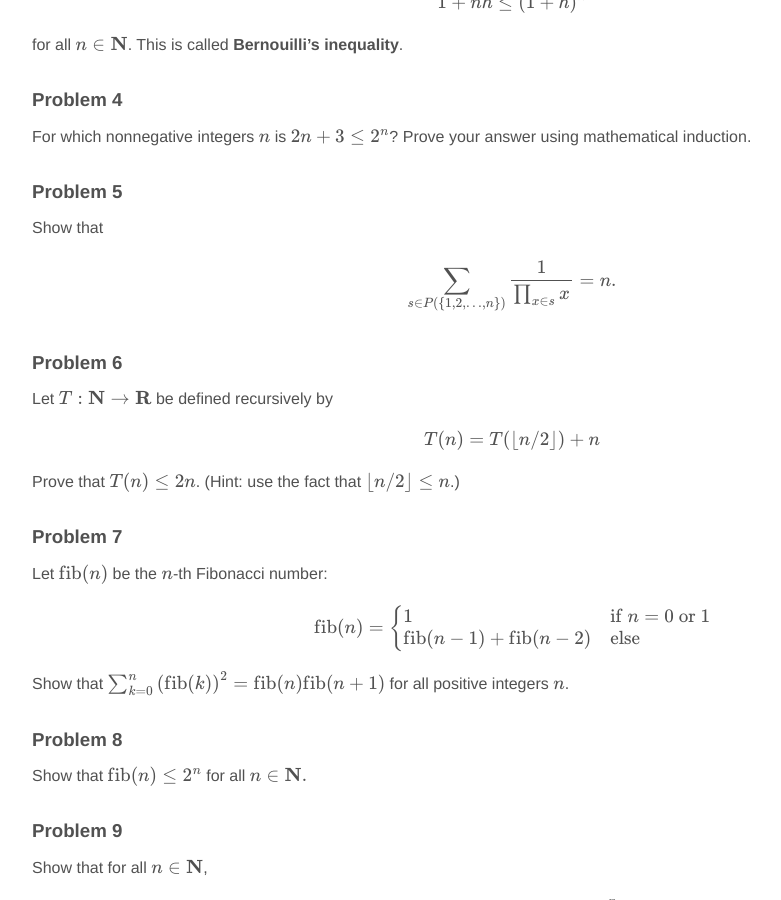
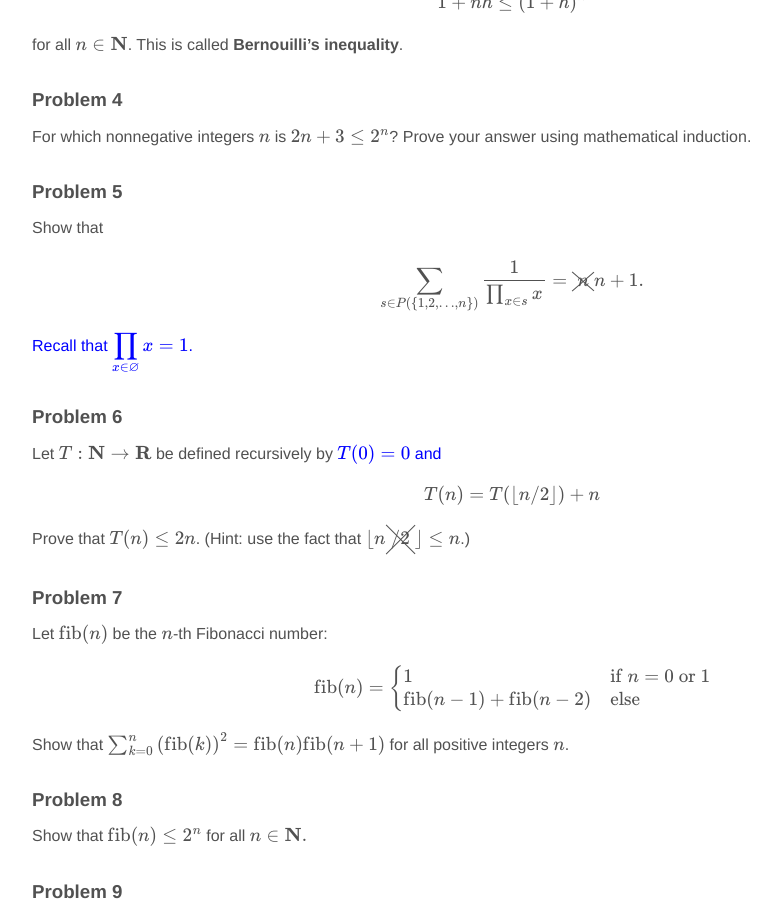
Before and after one commit to jnylam/jnylam.github.io, a Jekyll site: the page built from _courses/55/homework05.md, in a window 1280 px wide and 900 px high, scrolled down 1062 px. Shown: the whole window, without its empty margins (128-909 px from the left). Built offline with Jekyll 4.4.1, drawn with Linux system fonts in a browser that asks for light colours; formulas are drawn with MathJax 3.

Commit message:
55 hw6 corrections

```diff
--- a/_courses/55/homework05.md
+++ b/_courses/55/homework05.md
@@ -50,16 +50,17 @@ For which nonnegative integers $$n$$ is $$2n + 3 \leq 2^n$$? Prove your answer u
 
 Show that
 
-$$\sum_{s \in P(\{1, 2, \dots, n\})} \frac{1}{\prod_{x \in s}x} = n.$$
+$$\sum_{s \in P(\{1, 2, \dots, n\})} \frac{1}{\prod_{x \in s}x} = \xcancel{n} n + 1.$$
 
+<ins>Recall that $$\displaystyle \prod_{x \in \varnothing} x = 1$$.</ins>
 
 ### Problem 6
 
-Let $$T: \mathbf{N} \to \mathbf{R}$$ be defined recursively by
+Let $$T: \mathbf{N} \to \mathbf{R}$$ be defined recursively by <ins>$$T(0) = 0$$ and</ins>
 
 $$T(n) = T(\lfloor n/2\rfloor) + n$$
 
-Prove that $$T(n) \leq 2n$$. (Hint: use the fact that $$\lfloor n/2 \rfloor \leq n$$.)
+Prove that $$T(n) \leq 2n$$. (Hint: use the fact that $$\lfloor n \xcancel{/2} \rfloor \leq n$$.)
 
 ### Problem 7
 
--- a/_layouts/course.html
+++ b/_layouts/course.html
@@ -20,6 +20,9 @@
                 inlineMath: [ ['$','$'], ['\\(','\\)'] ],
                 displayMath: [ ['$$','$$'], ["\\[","\\]"] ],
                 processEscapes: true
+            },
+            TeX: {
+              extensions: ["cancel.js"]
             },
         });
   </script>
--- a/_layouts/default.html
+++ b/_layouts/default.html
@@ -20,6 +20,9 @@
                 displayMath: [ ['$$','$$'], ["\\[","\\]"] ],
                 processEscapes: true
             },
+            TeX: {
+              extensions: ["cancel.js"]
+            },
         });
   </script>
   <script type="text/javascript" src="//cdn.mathjax.org/mathjax/latest/MathJax.js?config=TeX-AMS-MML_HTMLorMML"></script>
--- a/_layouts/homepage.html
+++ b/_layouts/homepage.html
@@ -20,6 +20,9 @@
                 displayMath: [ ['$$','$$'], ["\\[","\\]"] ],
                 processEscapes: true
             },
+            TeX: {
+              extensions: ["cancel.js"]
+            },
         });
   </script>
   <script type="text/javascript" src="//cdn.mathjax.org/mathjax/latest/MathJax.js?config=TeX-AMS-MML_HTMLorMML"></script>
```
